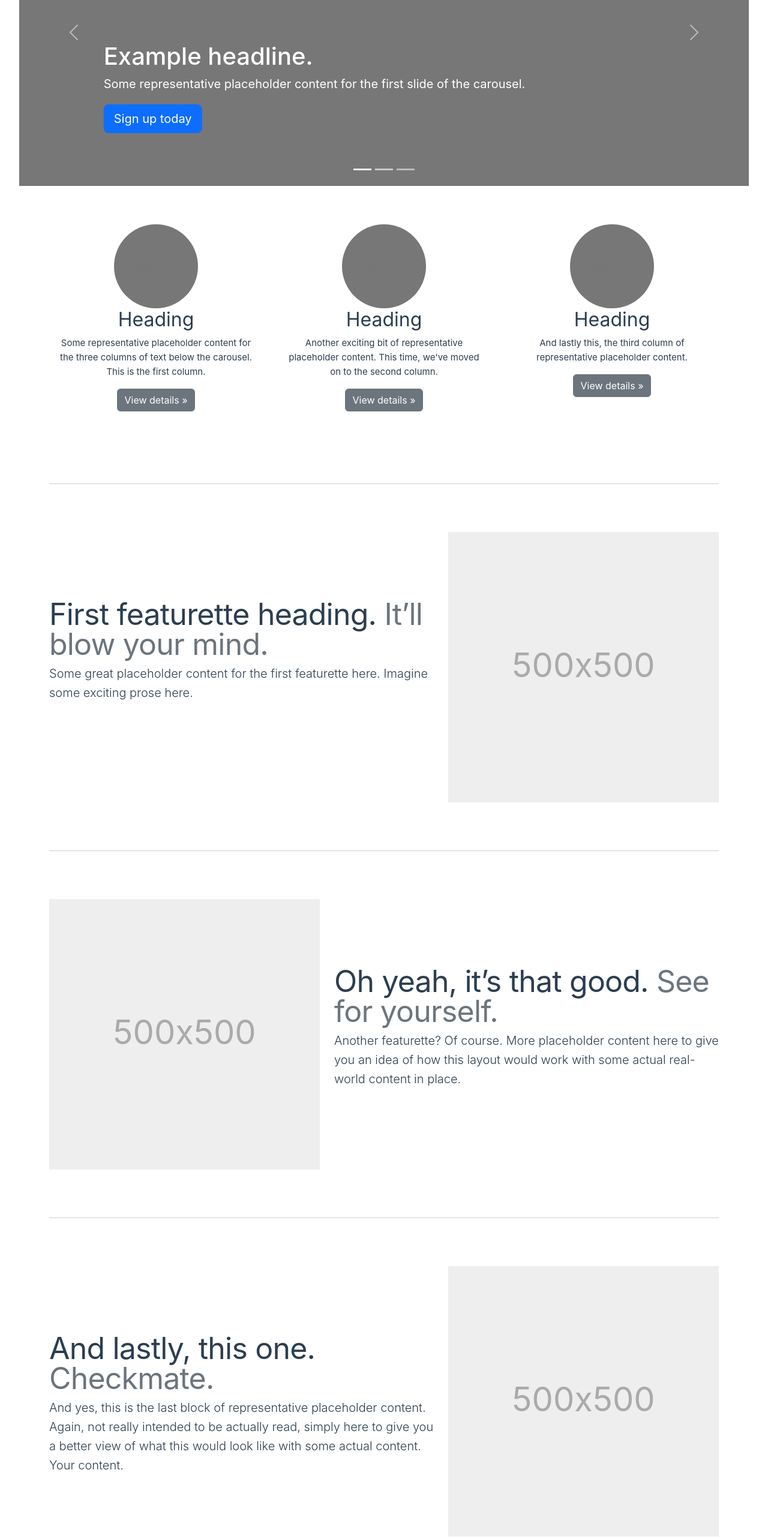
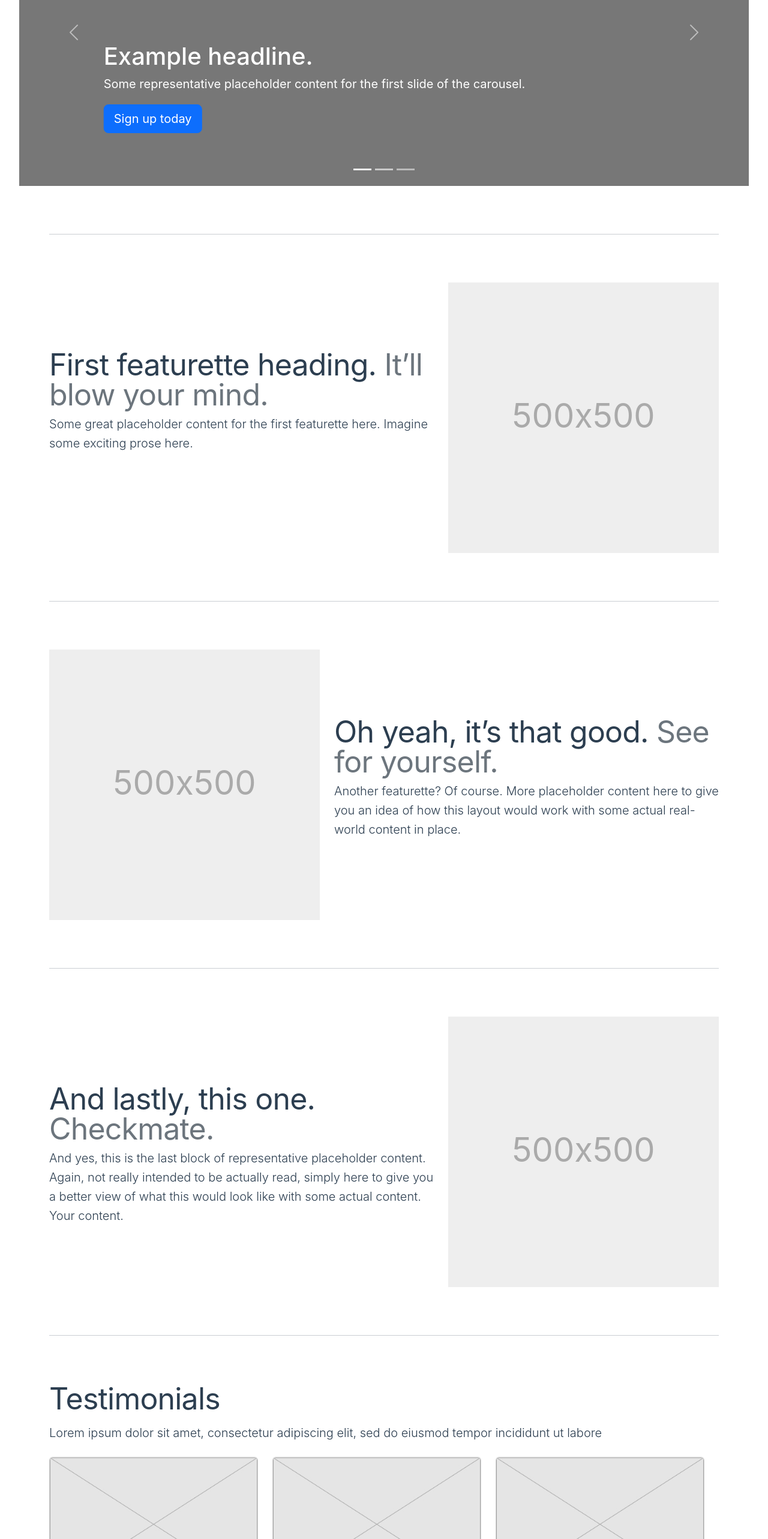
Before and after one commit to SpeechOlympiadXV/speecholympiadxv.github.io, a Vue app: page / in a window 1280 px wide. Shown: the part 234-2800 px from the top of the page at 60% size. Built offline with nearby package versions, Linux system fonts and the light colour scheme.

Commit message:
added testimonial cards

```diff
--- a/src/App.vue
+++ b/src/App.vue
@@ -1,8 +1,7 @@
 <script >
 import AppFooter from "./components/AppFooter.vue";
-
 import AppHeader from "./components/AppHeader.vue";
-import AppPageLayout from "./components/AppPageLayout";
+import AppPageLayout from "./components/AppPageLayout.vue";
 
 export default {
   components: {
@@ -19,9 +18,6 @@ export default {
 <template>
   <div>
     <AppHeader />
-
-
-    <!-- The following components are for testing purposes -->
     <AppPageLayout />
     <AppFooter />
   </div>
--- a/src/components/AppPageLayout.vue
+++ b/src/components/AppPageLayout.vue
@@ -1,7 +1,32 @@
 <script>
 import AppCarousel from './AppCarousel.vue'
+import TestimonialCard from "./TestimonialCard.vue";
+
+import rectangle from "../assets/images/rectangle.jpg";
+
 export default {
-  components: {AppCarousel}
+  components: {TestimonialCard, AppCarousel},
+  data(){
+    return {
+      testimonials : [
+        {
+          imageSrc:rectangle,
+          title:"Testimonial title",
+          body:"Lorem ipsum dolor sit amet, consectetur adipiscing elit, sed do eiusmod tempor incididunt ut labore"
+        },
+        {
+          imageSrc:rectangle,
+          title:"Testimonial title",
+          body:"Lorem ipsum dolor sit amet, consectetur adipiscing elit, sed do eiusmod tempor incididunt ut labore"
+        },
+        {
+          imageSrc:rectangle,
+          title:"Testimonial title",
+          body:"Lorem ipsum dolor sit amet, consectetur adipiscing elit, sed do eiusmod tempor incididunt ut labore"
+        }
+      ]
+    };
+  }
 }
 </script>
 
@@ -13,32 +38,6 @@ export default {
     <!-- Wrap the rest of the page in another container to center all the content. -->
 
     <div class="container marketing">
-
-      <!-- Three columns of text below the carousel -->
-      <div class="row">
-        <div class="col-lg-4">
-          <svg class="bd-placeholder-img rounded-circle" width="140" height="140" xmlns="http://www.w3.org/2000/svg" role="img" aria-label="Placeholder: 140x140" preserveAspectRatio="xMidYMid slice" focusable="false"><title>Placeholder</title><rect width="100%" height="100%" fill="#777"/><text x="50%" y="50%" fill="#777" dy=".3em">140x140</text></svg>
-
-          <h2>Heading</h2>
-          <p>Some representative placeholder content for the three columns of text below the carousel. This is the first column.</p>
-          <p><a class="btn btn-secondary" href="#">View details &raquo;</a></p>
-        </div><!-- /.col-lg-4 -->
-        <div class="col-lg-4">
-          <svg class="bd-placeholder-img rounded-circle" width="140" height="140" xmlns="http://www.w3.org/2000/svg" role="img" aria-label="Placeholder: 140x140" preserveAspectRatio="xMidYMid slice" focusable="false"><title>Placeholder</title><rect width="100%" height="100%" fill="#777"/><text x="50%" y="50%" fill="#777" dy=".3em">140x140</text></svg>
-
-          <h2>Heading</h2>
-          <p>Another exciting bit of representative placeholder content. This time, we've moved on to the second column.</p>
-          <p><a class="btn btn-secondary" href="#">View details &raquo;</a></p>
-        </div><!-- /.col-lg-4 -->
-        <div class="col-lg-4">
-          <svg class="bd-placeholder-img rounded-circle" width="140" height="140" xmlns="http://www.w3.org/2000/svg" role="img" aria-label="Placeholder: 140x140" preserveAspectRatio="xMidYMid slice" focusable="false"><title>Placeholder</title><rect width="100%" height="100%" fill="#777"/><text x="50%" y="50%" fill="#777" dy=".3em">140x140</text></svg>
-
-          <h2>Heading</h2>
-          <p>And lastly this, the third column of representative placeholder content.</p>
-          <p><a class="btn btn-secondary" href="#">View details &raquo;</a></p>
-        </div><!-- /.col-lg-4 -->
-      </div><!-- /.row -->
-
 
       <!-- START THE FEATURETTES -->
 
@@ -80,6 +79,20 @@ export default {
 
         </div>
       </div>
+      <hr class="featurette-divider">
+
+      <!--Testimonials-->
+      <div class="row">
+        <div class="col-12 mb-2"><h2 class="featurette-heading mt-0">Testimonials</h2></div>
+        <div class="col-12 mb-2"><p class="lead">Lorem ipsum dolor sit amet, consectetur adipiscing elit, sed do eiusmod tempor incididunt ut labore</p></div>
+        <!-- Three columns of cards  -->
+        <div class="row">
+          <div class="col-lg-4" v-for="testimonial in testimonials">
+            <TestimonialCard :title="testimonial.title" :imageSrc="testimonial.imageSrc" :body="testimonial.body"/>
+          </div><!-- /.col-lg-4 -->
+        </div><!-- /.row -->
+      </div>
+
     </div><!-- /.container -->
   </main>
 </template>
--- /dev/null
+++ b/src/components/TestimonialCard.vue
@@ -0,0 +1,24 @@
+<template>
+  <div class="card">
+    <img :src="this.imageSrc" class="card-img-top" alt="...">
+    <div class="card-body">
+      <h5 class="card-title text-left">{{this.title}}</h5>
+      <p class="card-text text-left">{{this.body}}</p>
+    </div>
+  </div>
+</template>
+
+<script>
+export default {
+  name: "TestimonialCard",
+  props : {
+    imageSrc : String,
+    title: String,
+    body: String
+  }
+}
+</script>
+
+<style scoped>
+
+</style>
```
Also changed, not shown: src/assets/images/rectangle.jpg (added).
